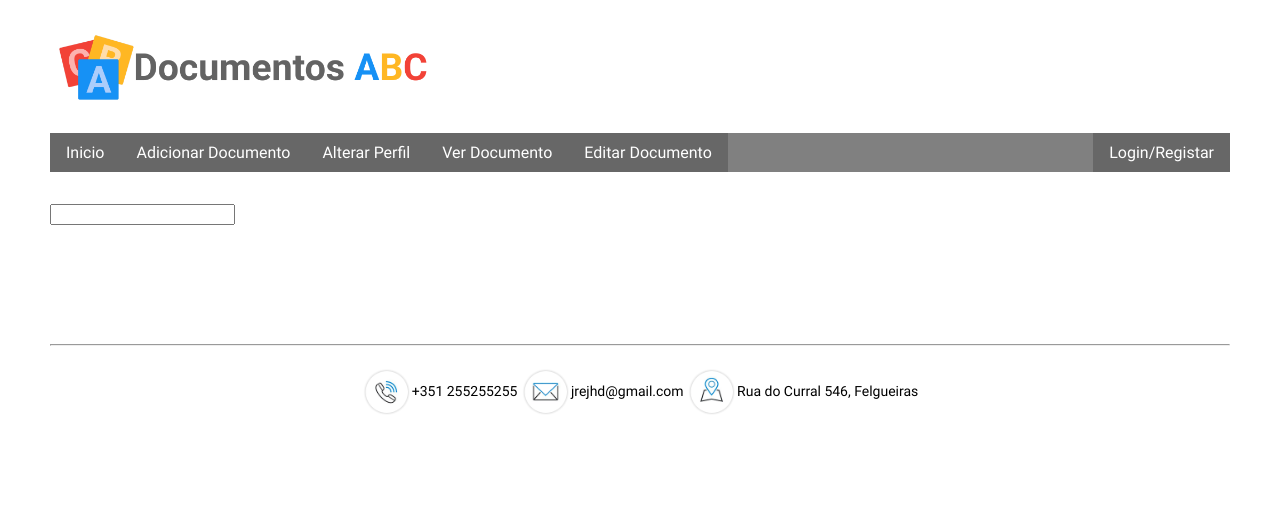
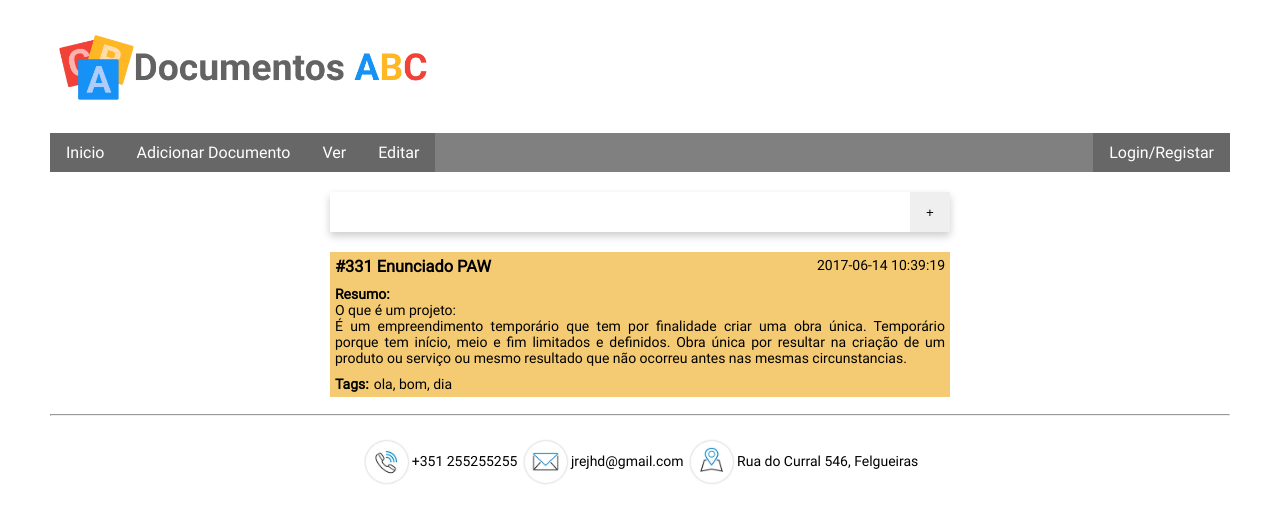
Before and after one commit to joseabernardes/documentos_abc, a PHP site: page /v_public/index.php in a window 1280 px wide. Shown: the top 523 px of the page. Run offline with PHP 8.4, Linux system fonts and the light colour scheme.

Commit message:
SEARCH  !!?

```diff
--- a/Application/Controllers/documentController.php
+++ b/Application/Controllers/documentController.php
@@ -103,7 +103,7 @@ if (filter_has_var($inputType, 'submit') && $_SERVER['REQUEST_METHOD'] === 'POST
     /*
      * Validar file
      */
-    if ($input['type'] === 'import' && is_uploaded_file($_FILES["file"]["tmp_name"])) {
+    if (!array_key_exists('type', $errors) && $input['type'] === 'import' && is_uploaded_file($_FILES["file"]["tmp_name"])) {
 
         $file_path = __DIR__ . "/../../upload/docs/" . basename($_FILES["file"]["name"]);
         $fileName = basename($_FILES["file"]["name"]);
--- a/partials/_header.php
+++ b/partials/_header.php
@@ -30,31 +30,36 @@ try {
                     <li><a href="../v_private/new-document.php?type=create">Criar</a></li>
                 </ul>
             </li><!--
-            --><li><a href="../v_private/change-profile.php">Alterar Perfil</a></li><!--
-            --><li><a href="../v_private/view-document.php">Ver Documento</a></li><!--
-            --><li><a href="../v_private/edit-document.php">Editar Documento</a></li><!--
+
+            --><li><a href="../v_private/view-document.php">Ver</a></li><!--
+            --><li><a href="../v_private/edit-document.php">Editar</a></li><!--
             <?php
             if ($bool && $userModel->getUserAUTHLEVEL() === 'ADMIN') {
                 ?>
-
-            --><li><a href="../v_admin/validate-users.php">Validar Utilizadores</a></li><!--
-            --><li><a href="../v_admin/manage-categories.php">Categorias</a></li><!--
-
-            <?php }
+                --><li class="drop nav_right">
+                    <a  class="noclick" href="#">Administração</a>
+                    <ul>
+                        <li><a href="../v_admin/validate-users.php">Validar Utilizadores</a></li>
+                        <li><a href="../v_admin/manage-categories.php">Categorias</a></li>
+                    </ul>
+                </li><!--
+                <?php
+            }
 
             if ($bool) {
                 ?>
-                    --><li class="drop" id="nav_right">
+                --><li class="drop nav_right">
                     <a  class="noclick" href="#"> <?= $userModel->getUserNAME() ?></a>
                     <ul>
-                            <li><a href="../v_private/profile-page.php">Perfil</a></li>
+                        <li><a href="../v_private/profile-page.php">Ver Perfil</a></li>
+                        <li><a href="../v_private/change-profile.php">Alterar Perfil</a></li>
                         <li><a href="../logout.php">Sair</a></li>
                     </ul>
                 </li><!--
                 <?php
             } else {
                 ?>
-                       --><li id="nav_right"><a href = "../v_public/authentication.php">Login/Registar</a></li><!--
+                --><li class="nav_right"><a href = "../v_public/authentication.php">Login/Registar</a></li><!--
                 <?php } ?>
             --></ul>
     </nav>
--- a/scripts/header.js
+++ b/scripts/header.js
@@ -7,10 +7,9 @@ function open() {
 $(document).ready(function () {
 
     $(".noclick").parent().focusout(function (event) {
-        $(event.target).siblings("ul").css("display", "none").css("box-shadow", "none");
-
-
-
+        setTimeout(function () {
+            $(event.target).siblings("ul").css("display", "none").css("box-shadow", "none");
+        }, 100);
     });
 
     $(".noclick").click(function (event) {
--- a/styles/style.css
+++ b/styles/style.css
@@ -127,6 +127,10 @@ header > nav a {
     font-size: 16px;
 }
 
+header > nav a.noclick{
+    min-width: 100px;
+}
+
 button {
     background: none;
     color: white;
@@ -142,7 +146,7 @@ button {
 header > nav li:hover{
     background: rgba(0,0,0, 0.5);
 }
-#nav_right{
+.nav_right{
     float:right;
 }
 /*-----SUB-MENU-----*/
@@ -164,7 +168,7 @@ header > nav > ul ul {
     header > nav li{
         margin-top: 1px;
     }
-    #nav_right{
+    .nav_right{
         float:none;
     }
     .drop:hover ul {
@@ -666,7 +670,8 @@ main#view-doc div#commentsBox p#noComments{
 ul#manageCat{
     padding:0;
     max-width: 600px;
-    margin: auto;
+    /*margin: auto;*/
+    margin-left: 30px;
 }
 
 ul#manageCat li.cate{
@@ -676,16 +681,17 @@ ul#manageCat li.cate{
     height: 40px;
 }
 
-div#searchCategory {
-    margin: auto;
+div#search {
+    margin-left: 10px;
+    /*margin: auto;*/
     margin-bottom: 30px;
     display: flex;
-    max-width: 600px;
+    max-width: 620px;
 
 }
 
-div#searchCategory > input#addCategory{
-    width: 560px;
+div#search > input#addCategory{
+    width: 580px;
     height: 40px;
     box-sizing: border-box;
     margin:0;
@@ -694,7 +700,7 @@ div#searchCategory > input#addCategory{
 
 }
 
-div#searchCategory > input#addButton{
+div#search > input#addButton{
     width: 40px;
     height: 40px;
     margin:0;
@@ -703,6 +709,94 @@ div#searchCategory > input#addButton{
 
 }
 
-div#searchCategory > input:focus{
+div#search > input:focus{
     outline: none;
 }
+
+/*------------------------------INDEX------------------------------*/
+
+main#index{
+
+    /*max-width: 800px;*/
+    /*background-color: red;*/
+    /*display: flex;*/
+    margin: 0;
+
+
+}
+
+main#index div#search > input#addCategory{
+    border:none;
+
+}
+
+main#index div#search {
+    box-shadow: 0 4px 8px 0 rgba(0, 0, 0, 0.2);
+    margin: 20px auto;
+    background-color:  green;
+
+
+}
+
+main#index div#articles{
+    background-color: rgb(84,144,242);
+    display: inline-block;
+    min-width: 200px;
+    width: 600px;
+    height: 600px;
+    /*margin: 60px 0px 0px auto;*/
+    /*float: right;*/
+    /*flex-shrink: 1;*/
+    /*display: flex;*/
+
+}
+
+ul#searchResults{
+    max-width: 620px;
+    display: flex;
+    flex-direction: column;
+    margin: auto;
+    list-style-type: none;
+    padding:0;
+}
+
+ul#searchResults li{
+    /*box-shadow: 0 4px 8px 0 rgba(0, 0, 0, 0.2);*/
+    /*border: 1px solid lightgray;*/
+    background-color: rgba(240,182,56,0.7);
+    min-height: 50px;
+    margin-bottom: 10px;
+    padding: 5px;
+
+}
+
+ul#searchResults > li > h3{
+    margin:0;
+    display: inline-block;
+
+}
+ul#searchResults > li > h4{
+    margin: 10px 0px 0px 0px;
+    /*margin:0;*/
+    /*display: inline-block;*/
+
+}
+
+ul#searchResults > li > span.date{
+    margin:0;
+    margin-left:auto;
+    text-align: right;
+    float: right;
+    /*display: block;*/
+
+}
+ul#searchResults > li > span.sum{
+    white-space: pre-line;
+    text-align: justify;
+    text-justify: inter-word;
+    display: block;
+}
+ul#searchResults > li > h4.tagsTitle{
+    display: inline-block;
+margin-right: 5px;
+}
--- a/v_admin/manage-categories.php
+++ b/v_admin/manage-categories.php
@@ -20,7 +20,7 @@ and open the template in the editor.
         <?php include_once '../partials/_header.php'; ?>
         <h1 id="main-title">Gerir Categorias</h1>
 
-            <div id="searchCategory">
+            <div id="search">
                 <input type="text" id="addCategory"/>
                 <input type="button" id="addButton" value="+">
             </div>
--- a/v_public/index.php
+++ b/v_public/index.php
@@ -1,9 +1,6 @@
 <?php
 require_once __DIR__ . '/../partials/_init.php';
 ?>
-
-
-
 
 <!DOCTYPE html>
 <!--
@@ -19,23 +16,28 @@ and open the template in the editor.
     </head>
     <body>
         <?php include_once '../partials/_header.php'; ?>
-        <br>
-        <br>
-        <input type="search">
+        <main id="index">
+            <div id="search">
+                <input type="text" id="addCategory"/>
+                <input type="button" id="addButton" value="+">
+            </div>
+            <ul id="searchResults">
+                <li>
+                    <h3>#331 Enunciado PAW</h3><span class="date">2017-06-14 10:39:19</span>
+                    <h4>Resumo:</h4><span class="sum">O que é um projeto:
+                        É um empreendimento temporário que tem por finalidade criar uma obra única. Temporário porque tem início, meio e fim limitados e definidos. Obra única por resultar na criação de um produto ou serviço ou mesmo resultado que não ocorreu antes nas mesmas circunstancias.
+                    </span>
+                    <h4 class="tagsTitle">Tags:</h4><span>ola, bom, dia</span>
+
+                </li>
 
 
-        <br>
-        <br>
-        <?php
+            </ul>
 
-        ?>
-        <br>
-        <br>
-        <br>
-        <br>
-        <br>
-        <br>
-
-<?php include_once '../partials/_footer.php'; ?>
+            <!--            <div id="articles">dd
+                        </div>
+                        <div style="clear: right;"></div>-->
+        </main>
+        <?php include_once '../partials/_footer.php'; ?>
     </body>
 </html>
```
Also changed, not shown: scripts/search.js (added, +22 -0 lines). Lines whose indentation alone changed are shown as unchanged.
